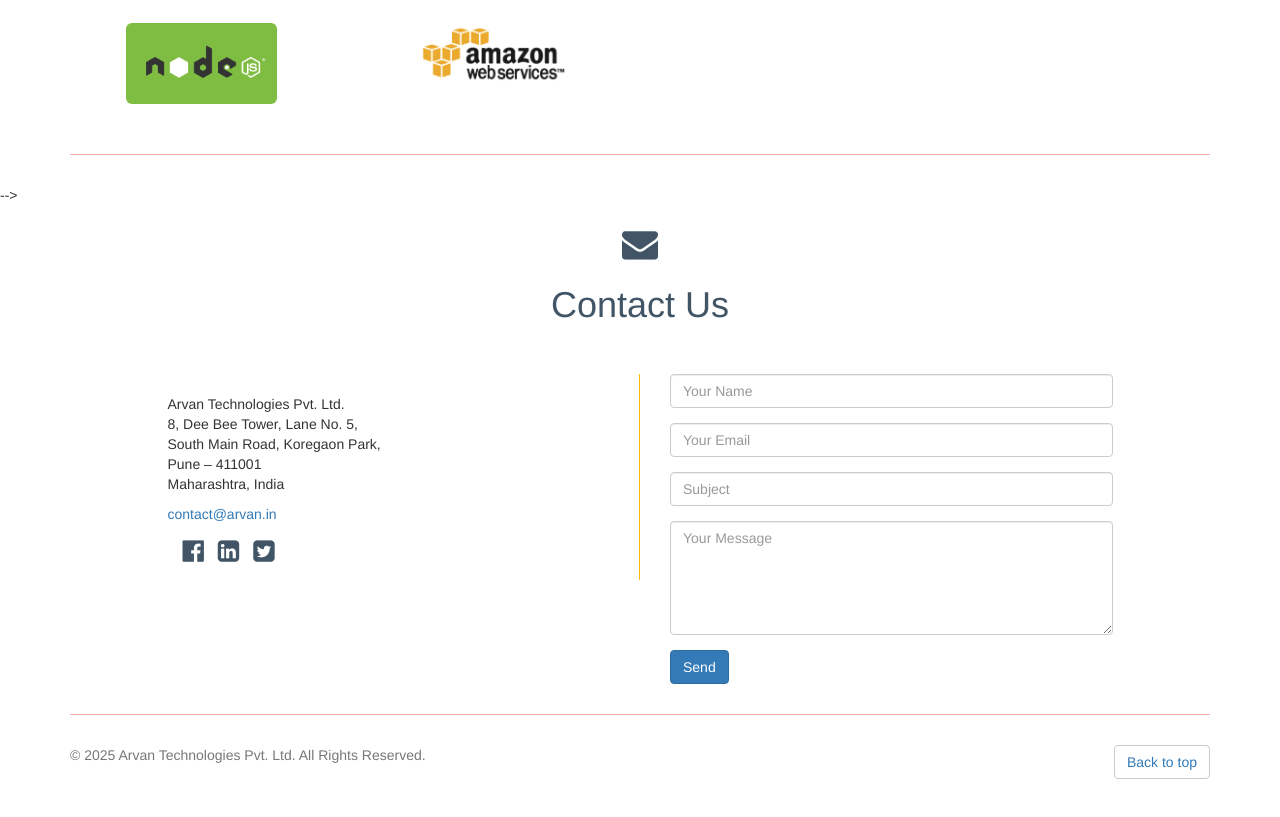
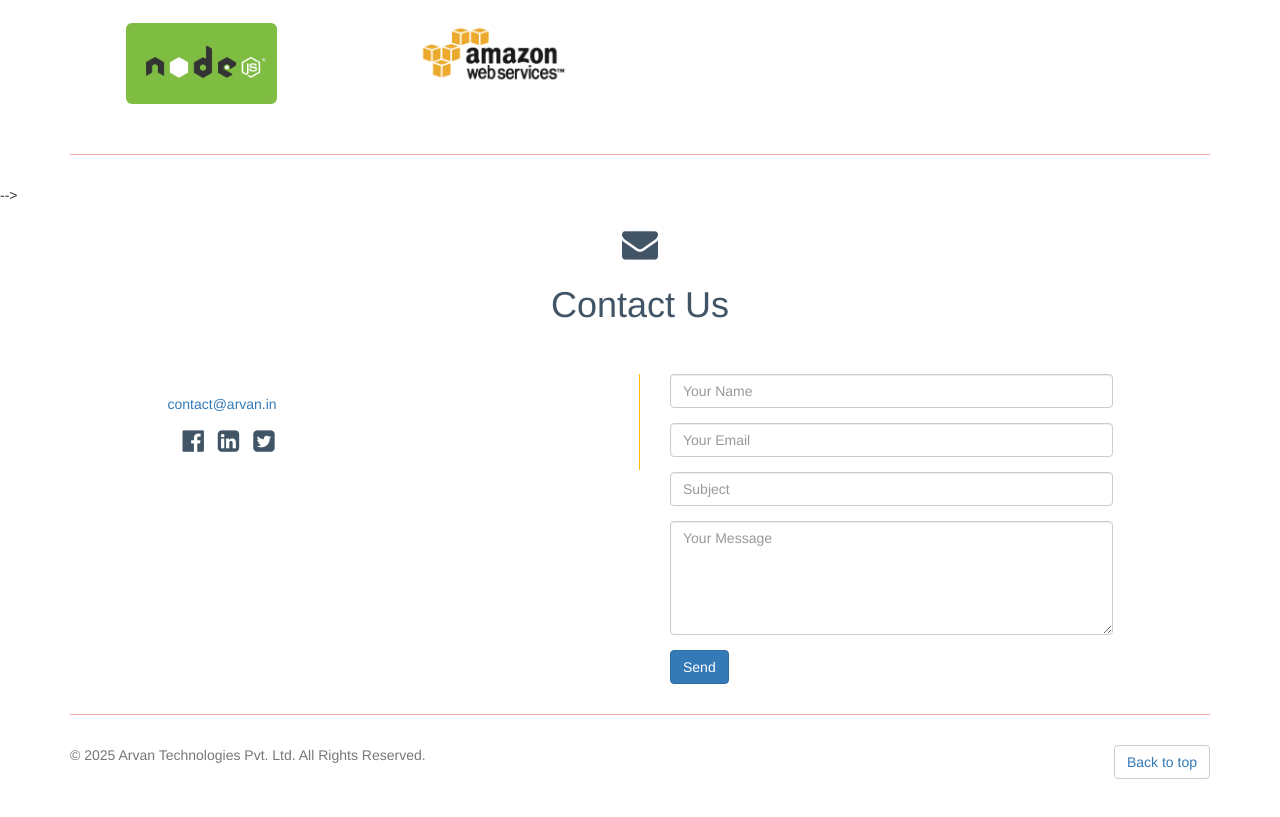
Before and after one commit to agarwalrishi/agarwalrishi.github.io, a plain HTML site: page index.html in a window 1280 px wide. Shown: the part 3220-4037 px from the top of the page. Drawn offline with nearby package versions, Linux system fonts and the light colour scheme; some packages are replaced by stand-ins of ours; a script that the page names is missing.

Commit message:
Update index.html

```diff
--- a/index.html
+++ b/index.html
@@ -430,11 +430,11 @@
           </div>
           <div class="col-md-5 col-md-offset-1 left-service">
             <br>
-            <p class="text-justify">Arvan Technologies Pvt. Ltd.<br>
+         <!--   <p class="text-justify">Arvan Technologies Pvt. Ltd.<br>
               8, Dee Bee Tower, Lane No. 5,<br>
               South Main Road, Koregaon Park,<br>
               Pune – 411001<br>
-              Maharashtra, India</p>
+              Maharashtra, India</p> -->
 
             <p><a href="mailto:contact@arvan.in" target="_blank">contact@arvan.in</a></p>
 
```
